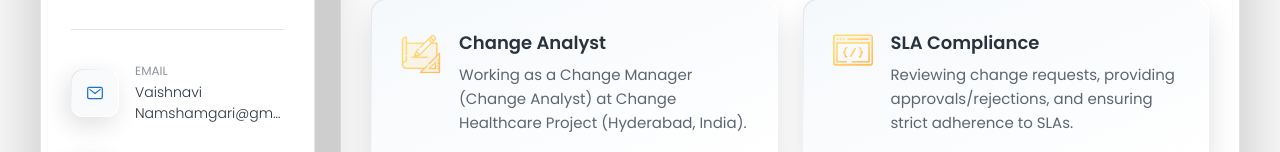
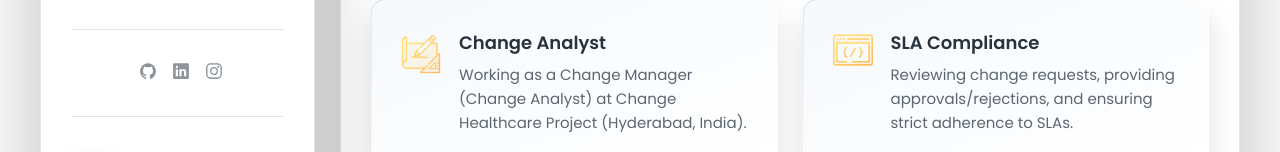
Before and after one commit to Vaishnavi-git123/My-Portfolio-Project, a plain HTML site: page index.html in a window 1280 px wide. Shown: the part 482-634 px from the top of the page. Drawn offline with nearby package versions, Linux system fonts and the light colour scheme.

Commit message:
Update index.html

```diff
--- a/index.html
+++ b/index.html
@@ -57,6 +57,31 @@ Namshamgari</h1>
 
           <ion-icon name="chevron-down"></ion-icon>
         </button>
+
+      </div>
+      <div class="separator"></div>
+
+        <ul class="social-list">
+
+          <li class="social-item">
+            <a href="https://github.com/search?q=Vaishnavi-git123&type=repositories" class="social-link">
+              <ion-icon name="logo-github"></ion-icon>
+            </a>
+          </li>
+
+          <li class="social-item">
+            <a href="https://www.linkedin.com/in/vaishnavi-namshamgari-a96387182?utm_source=share&utm_campaign=share_via&utm_content=profile&utm_medium=android_app" class="social-link">
+              <ion-icon name="logo-linkedin"></ion-icon>
+            </a>
+          </li>
+
+          <li class="social-item">
+            <a href="https://www.instagram.com/vaishu9341?igsh=YncxM2xpZTB4dmVr" class="social-link">
+              <ion-icon name="logo-instagram"></ion-icon>
+            </a>
+          </li>
+
+        </ul>
 
       </div>
 
```
